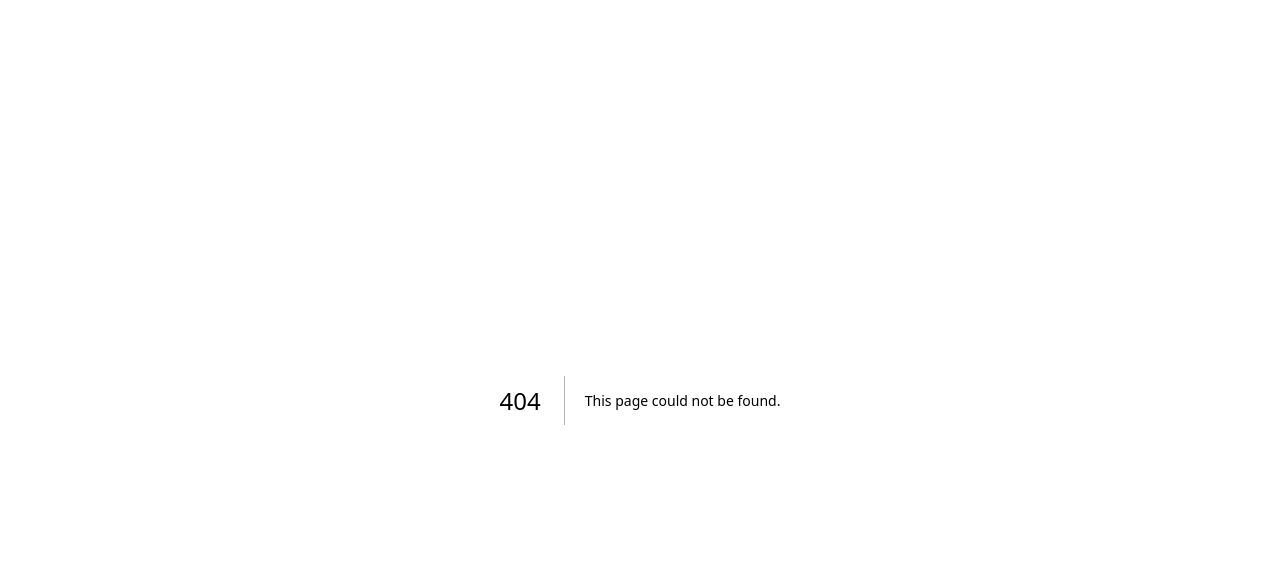
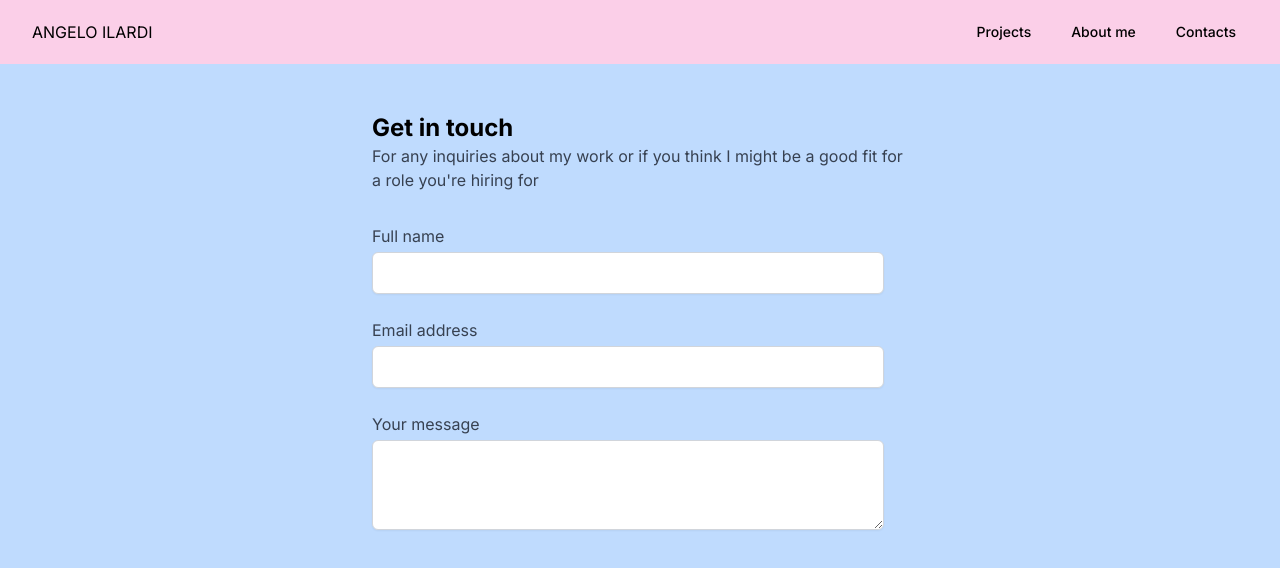
Before and after one commit to angeloilardi/new-portfolio, a Next.js app: page /contacts in a window 1280 px wide. Before the commit this address had no page. Shown: the top 568 px of the page. Built offline with nearby package versions, Linux system fonts and the light colour scheme.

Commit message:
added contact form

```diff
--- /dev/null
+++ b/app/components/ContactForm.tsx
@@ -0,0 +1,65 @@
+export default function Form() {
+    return (
+      <div className="mx-auto max-w-xl px-5">
+        <div className="py-12">
+          <h2 className="text-2xl font-bold">Get in touch</h2>
+          <p className="text-gray-700">
+            For any inquiries about my work or if you think I might be a good
+            fit for a role you're hiring for
+          </p>
+          <div className="mt-8 max-w-lg">
+            <div className="grid grid-cols-1 gap-6">
+              <label className="block">
+                <span className="text-gray-700">Full name</span>
+                <input
+                  type="text"
+                  className="
+                    mt-1
+                    block
+                    w-full
+                    rounded-md
+                    border-gray-300
+                    shadow-sm
+                    focus:border-indigo-300 focus:ring focus:ring-indigo-200 focus:ring-opacity-50
+                  "
+                  placeholder=""
+                />
+              </label>
+              <label className="block">
+                <span className="text-gray-700">Email address</span>
+                <input
+                  type="email"
+                  className="
+                    mt-1
+                    block
+                    w-full
+                    rounded-md
+                    border-gray-300
+                    shadow-sm
+                    focus:border-indigo-300 focus:ring focus:ring-indigo-200 focus:ring-opacity-50
+                  "
+                  placeholder=""
+                />
+              </label>
+              <label className="block">
+                <span className="text-gray-700">Your message</span>
+                <textarea
+                  className="
+                    mt-1
+                    block
+                    w-full
+                    rounded-md
+                    border-gray-300
+                    shadow-sm
+                    focus:border-indigo-300 focus:ring focus:ring-indigo-200 focus:ring-opacity-50
+                  "
+                  rows={3}
+                ></textarea>
+              </label>
+              <div className="block"></div>
+            </div>
+          </div>
+        </div>
+      </div>
+    );
+}
--- a/app/components/ProjectCard.tsx
+++ b/app/components/ProjectCard.tsx
@@ -23,9 +23,9 @@ export default function ProjectCard({img, url, name, description}: {img:string,
           >
             <a
               href={url}
-              className="inline-flex items-center px-3 py-2 text-sm font-medium text-center text-white bg-blue-700 rounded-lg hover:bg-blue-800 focus:ring-4 focus:outline-none focus:ring-blue-300 dark:bg-blue-600 dark:hover:bg-blue-700 dark:focus:ring-blue-800"
+              className="inline-flex items-center px-3 py-2 text-sm font-medium text-center text-white bg-blue-400 rounded-lg hover:bg-blue-600 focus:ring-4 focus:outline-none focus:ring-blue-300 dark:bg-blue-600 dark:hover:bg-blue-700 dark:focus:ring-blue-800"
             >
-              Read more
+              Visit Website
               <svg
                 aria-hidden="true"
                 className="w-4 h-4 ml-2 -mr-1"
--- a/app/contacts/contacts.tsx
+++ /dev/null
@@ -1,3 +0,0 @@
-export default function Contacts() {
-    return <div className="flex"></div>
-}
--- /dev/null
+++ b/app/contacts/page.tsx
@@ -0,0 +1,14 @@
+
+import { PhotoIcon, UserCircleIcon } from "@heroicons/react/24/solid";
+import Navbar from "../components/Navbar";
+import Form from "../components/ContactForm";
+
+export default function Contacts() {
+  return (
+    <><Navbar></Navbar>
+      <div className="bg-blue-200 min-h-screen">
+        <Form></Form>
+      </div>
+    </>
+  );
+}
--- a/app/page.tsx
+++ b/app/page.tsx
@@ -1,8 +1,6 @@
 
 "use client";
 import Navbar from './components/Navbar';
-import Image from 'next/image';
-import { RoughNotation, RoughNotationGroup } from "react-rough-notation";
 
 import './page.css'
 
--- a/app/utils/projects.json
+++ b/app/utils/projects.json
@@ -3,7 +3,7 @@
     "name": "spexy",
     "img": "./spexy.png",
     "url": "https://spexy.vercel.app/",
-    "description": "Website for a made-up optical store with shopping and appointment booking"
+    "description": "Website for a made-up optical store with shopping cart and appointment booking"
   },
   {
     "name": "live me up",
--- a/package.json
+++ b/package.json
@@ -26,6 +26,7 @@
     "typescript": "5.0.4"
   },
   "devDependencies": {
+    "@tailwindcss/forms": "^0.5.3",
     "autoprefixer": "^10.4.14",
     "postcss": "^8.4.23",
     "tailwindcss": "^3.3.2"
--- a/tailwind.config.js
+++ b/tailwind.config.js
@@ -16,6 +16,7 @@ module.exports = {
         '60': '60%'
       }
     },
+
   },
-  plugins: [],
+  plugins: [require('@tailwindcss/forms')],
 }
```
Also changed, not shown: 1 other file (tests, documents, lock files or other folders).
